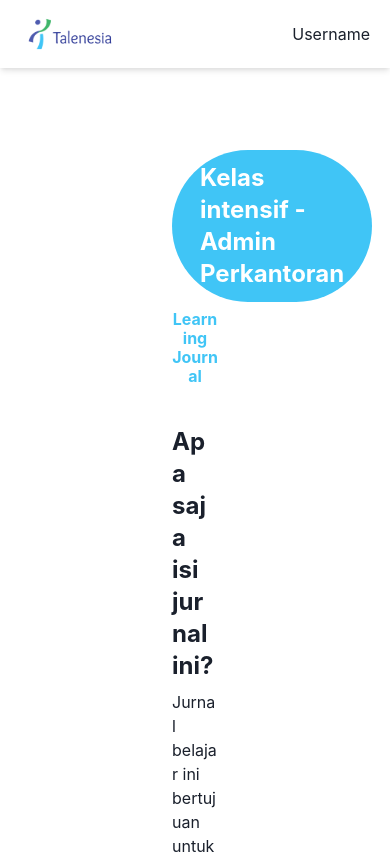
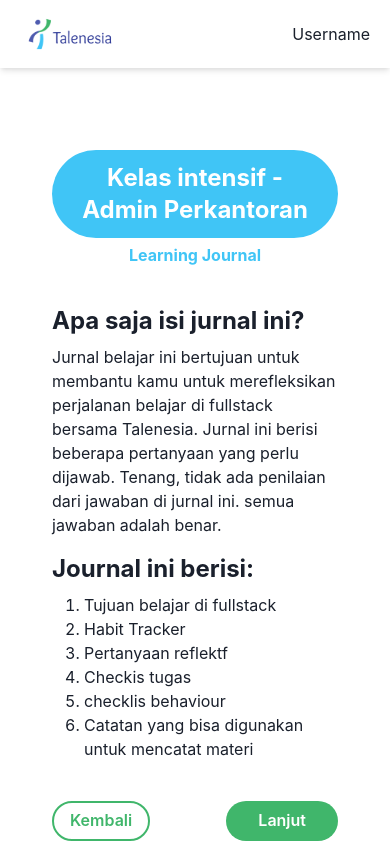
Before and after one commit to Learning-Journal-Talenesia/front-end, a React (Create React App) app: page /kelas/about/1 in a window 390 px wide. Shown: the top 854 px of the page. Built offline with nearby package versions, Linux system fonts and the light colour scheme.

Commit message:
fix: mobile responsive display that does not match

```diff
--- a/src/views/AboutClass.view.jsx
+++ b/src/views/AboutClass.view.jsx
@@ -11,8 +11,8 @@ import HeadingBox from "../components/HeadingBox";
 const AboutClassView = () => {
   return (
     <main>
-      <Box marginTop={20} mx={40}>
-        <HeadingBox m="auto">Kelas intensif - Admin Perkantoran</HeadingBox>
+      <Box marginTop={20} mx={{ base: 10, md: 40 }}>
+        <HeadingBox m="auto" textAlign="center" >Kelas intensif - Admin Perkantoran</HeadingBox>
         <Heading
           size="sm"
           marginTop={2}
```
